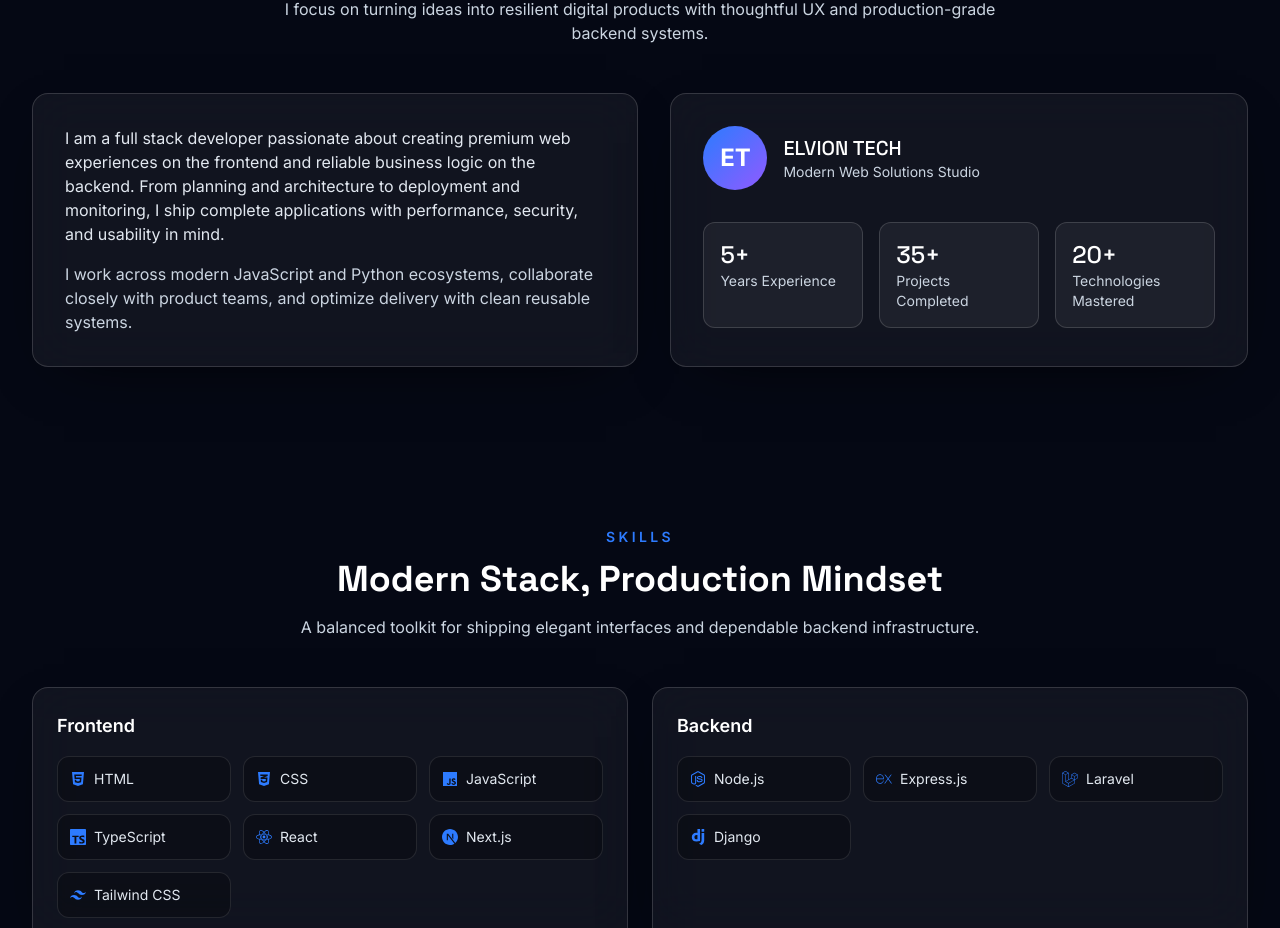
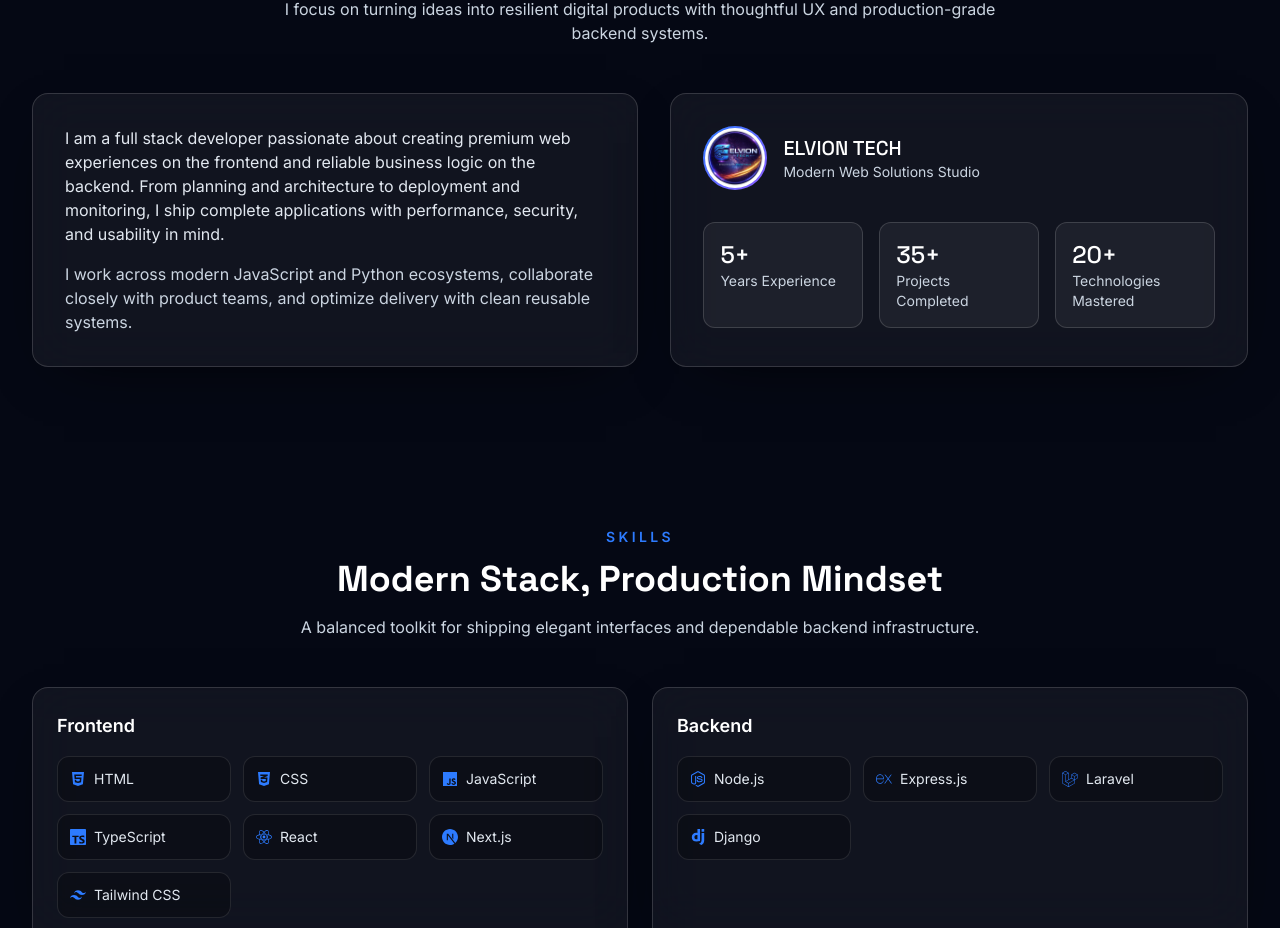
Before and after one commit to Elvis184/portfolio-website, a React (Vite) app: page / in a window 1280 px wide. Shown: the part 1016-1944 px from the top of the page. Built offline with nearby package versions, Linux system fonts and the light colour scheme.

Commit message:
updated portfolio website

```diff
--- a/src/components/About.jsx
+++ b/src/components/About.jsx
@@ -47,9 +47,15 @@
         >
           <div className="mb-8 flex items-center gap-4">
             <div className="avatar-ring">
-              <div className="flex h-full w-full items-center justify-center rounded-full bg-gradient-to-br from-electric to-violet text-2xl font-bold text-white">
-                ET
-              </div>
+              <img
+                src="/images/logo.png"
+                alt="ELVION TECH logo"
+                width="64"
+                height="64"
+                loading="lazy"
+                decoding="async"
+                className="h-full w-full rounded-full object-cover"
+              />
             </div>
             <div>
               <h3 className="font-display text-xl text-white">ELVION TECH</h3>
```
